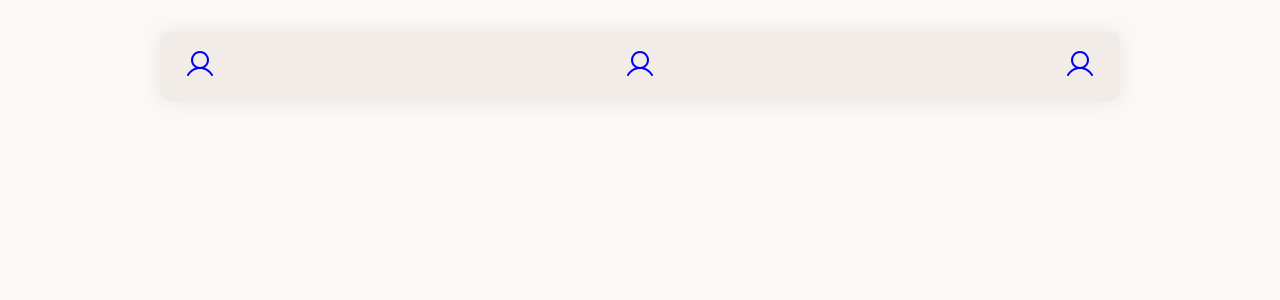
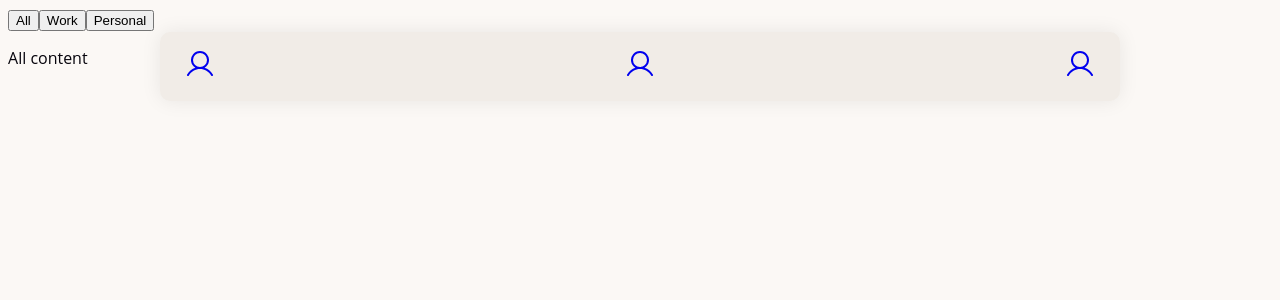
Before and after one commit to AbbieSmith11/goal-project, a Next.js app in the folder web/: page / in a window 1280 px wide. Shown: the top 300 px of the page. Built offline with nearby package versions, Linux system fonts and the light colour scheme.

Commit message:
feat: tabs component

```diff
--- a/web/app/page.tsx
+++ b/web/app/page.tsx
@@ -3,6 +3,8 @@ import React from "react";
 import { Icon } from "../components/Icon/Icon";
 import { Link } from "../components/Link/Link";
 import { Navbar } from "../components/Navbar/Navbar";
+
+import { Tabs, Tab, TabPanel, TabList } from '../components/Tabs/Tabs'
 
 export default function Home() {
   return (
@@ -19,7 +21,7 @@ export default function Home() {
         </Link>
       </Navbar>
 
-      {/* <Tabs defaultValue="All">
+      <Tabs defaultValue="All">
         <TabList>
           <Tab value="All">All</Tab>
           <Tab value="Work">Work</Tab>
@@ -37,7 +39,7 @@ export default function Home() {
         <TabPanel value="Personal">
           <p>Personal</p>
         </TabPanel>
-      </Tabs> */}
+      </Tabs>
     </div>
   );
 };
--- a/web/components/Tabs/Tabs.tsx
+++ b/web/components/Tabs/Tabs.tsx
@@ -1,104 +1,107 @@
-// // import { Icon, type IconVariant, type PhosphorIcon } from "../Icon/Icon";
-// // export type LinkIcon = PhosphorIcon;
+// import { Icon, type IconVariant, type PhosphorIcon } from "../Icon/Icon";
+// export type LinkIcon = PhosphorIcon;
 
-// import { TabsContext, useTabsContext } from "./TabsContext";
+"use client";
 
-// import React, { useState, memo } from "react";
 
-// // Tabs
+import { TabsContext, useTabsContext } from "./TabsContext";
 
-// export interface TabsProps {
-//   children?: React.ReactNode;
-//   defaultValue?: string;
-//   value?: string;
-//   onChange?: (value: string) => void;
-// }
+import React, { useState, memo } from "react";
 
-// export const Tabs: React.FC<TabsProps> = memo((props) => {
-//   const { children, defaultValue, value, onChange } = props;
+// Tabs
 
-//   const [internalValue, setInternalValue] = useState<string | undefined>(
-//     defaultValue
-//   );
+export interface TabsProps {
+  children?: React.ReactNode;
+  defaultValue?: string;
+  value?: string;
+  onChange?: (value: string) => void;
+}
 
-//   const isControlled = value !== undefined;
-//   const activeValue = isControlled ? value : internalValue;
+export const Tabs: React.FC<TabsProps> = memo((props) => {
+  const { children, defaultValue, value, onChange } = props;
 
-//   const setValue = (val: string) => {
-//     if (!isControlled) {
-//       setInternalValue(val);
-//     }
-//     onChange?.(val);
-//   };
+  const [internalValue, setInternalValue] = useState<string | undefined>(
+    defaultValue
+  );
 
-//   return (
-//     <TabsContext.Provider value={{ activeValue, setValue }}>
-//       {children}
-//     </TabsContext.Provider>
-//   );
-// });
+  const isControlled = value !== undefined;
+  const activeValue = isControlled ? value : internalValue;
 
-// Tabs.displayName = "Tabs";
+  const setValue = (val: string) => {
+    if (!isControlled) {
+      setInternalValue(val);
+    }
+    onChange?.(val);
+  };
 
-// // Tab List
+  return (
+    <TabsContext.Provider value={{ activeValue, setValue }}>
+      {children}
+    </TabsContext.Provider>
+  );
+});
 
-// export interface TabListProps {
-//   children?: React.ReactNode;
-// }
+Tabs.displayName = "Tabs";
 
-// export const TabList: React.FC<TabListProps> = memo(({ children }) => {
-//   return <div role="tablist">{children}</div>;
-// });
+// Tab List
 
-// TabList.displayName = "TabList";
+export interface TabListProps {
+  children?: React.ReactNode;
+}
 
-// // Tab
+export const TabList: React.FC<TabListProps> = memo(({ children }) => {
+  return <div role="tablist">{children}</div>;
+});
 
-// export interface TabProps {
-//   value: string;
-//   children?: React.ReactNode;
-// }
+TabList.displayName = "TabList";
 
-// export const Tab: React.FC<TabProps> = memo(({ value, children }) => {
-//   const { activeValue, setValue } = useTabsContext();
+// Tab
 
-//   const isActive = activeValue === value;
+export interface TabProps {
+  value: string;
+  children?: React.ReactNode;
+}
 
-//   return (
-//     <button
-//       role="tab"
-//       id={`tab-${value}`}
-//       aria-selected={isActive}
-//       aria-controls={`panel-${value}`}
-//       tabIndex={isActive ? 0 : -1}
-//       onClick={() => setValue(value)}
-//     >
-//       {children}
-//     </button>
-//   );
-// });
+export const Tab: React.FC<TabProps> = memo(({ value, children }) => {
+  const { activeValue, setValue } = useTabsContext();
 
-// Tab.displayName = "Tab";
+  const isActive = activeValue === value;
 
-// // Tab Panel
+  return (
+    <button
+      role="tab"
+      id={`tab-${value}`}
+      aria-selected={isActive}
+      aria-controls={`panel-${value}`}
+      tabIndex={isActive ? 0 : -1}
+      onClick={() => setValue(value)}
+    >
+      {children}
+    </button>
+  );
+});
 
-// export interface TabPanelProps {
-//   value: string;
-//   children: React.ReactNode;
-// }
+Tab.displayName = "Tab";
 
-// export const TabPanel: React.FC<TabPanelProps> = memo(({ value, children }) => {
-//   const { activeValue } = useTabsContext();
+// Tab Panel
 
-//   const isActive = activeValue === value;
+export interface TabPanelProps {
+  value: string;
+  children: React.ReactNode;
+}
 
-//   if (!isActive) return null;
+export const TabPanel: React.FC<TabPanelProps> = memo(({ value, children }) => {
+  const { activeValue } = useTabsContext();
 
-//   return (
-//     <div role="tabpanel" id={`panel-${value}`} aria-labelledby={`tab-${value}`}>
-//       {children}
-//     </div>
-//   );
-// });
+  const isActive = activeValue === value;
 
-// TabPanel.displayName = "TabPanel";
+  if (!isActive) return null;
+
+  return (
+    <div role="tabpanel" id={`panel-${value}`} aria-labelledby={`tab-${value}`}>
+      {children}
+    </div>
+  );
+});
+
+TabPanel.displayName = "TabPanel";
--- a/web/components/Tabs/TabsContext.ts
+++ b/web/components/Tabs/TabsContext.ts
@@ -1,16 +1,16 @@
-// import { createContext, useContext } from "react";
+import { createContext, useContext } from "react";
 
-// export interface TabsContextType {
-//   activeValue?: string;
-//   setValue: (val: string) => void;
-// }
+export interface TabsContextType {
+  activeValue?: string;
+  setValue: (val: string) => void;
+}
 
-// export const TabsContext = createContext<TabsContextType | null>(null);
+export const TabsContext = createContext<TabsContextType | null>(null);
 
-// export const useTabsContext = () => {
-//   const context = useContext(TabsContext);
-//   if (!context) {
-//     throw new Error("Tabs components must be used within <Tabs>");
-//   }
-//   return context;
-// };
+export const useTabsContext = () => {
+  const context = useContext(TabsContext);
+  if (!context) {
+    throw new Error("Tabs components must be used within <Tabs>");
+  }
+  return context;
+};
```
